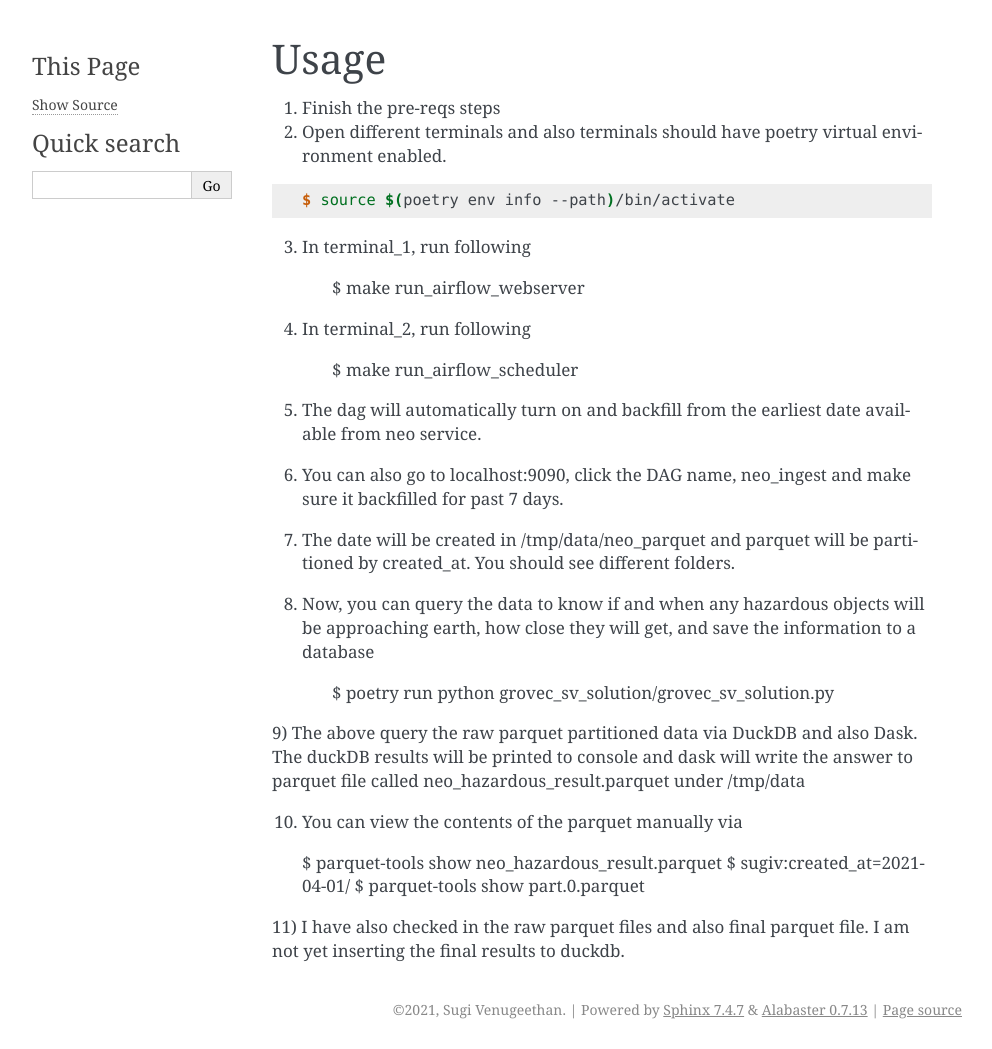
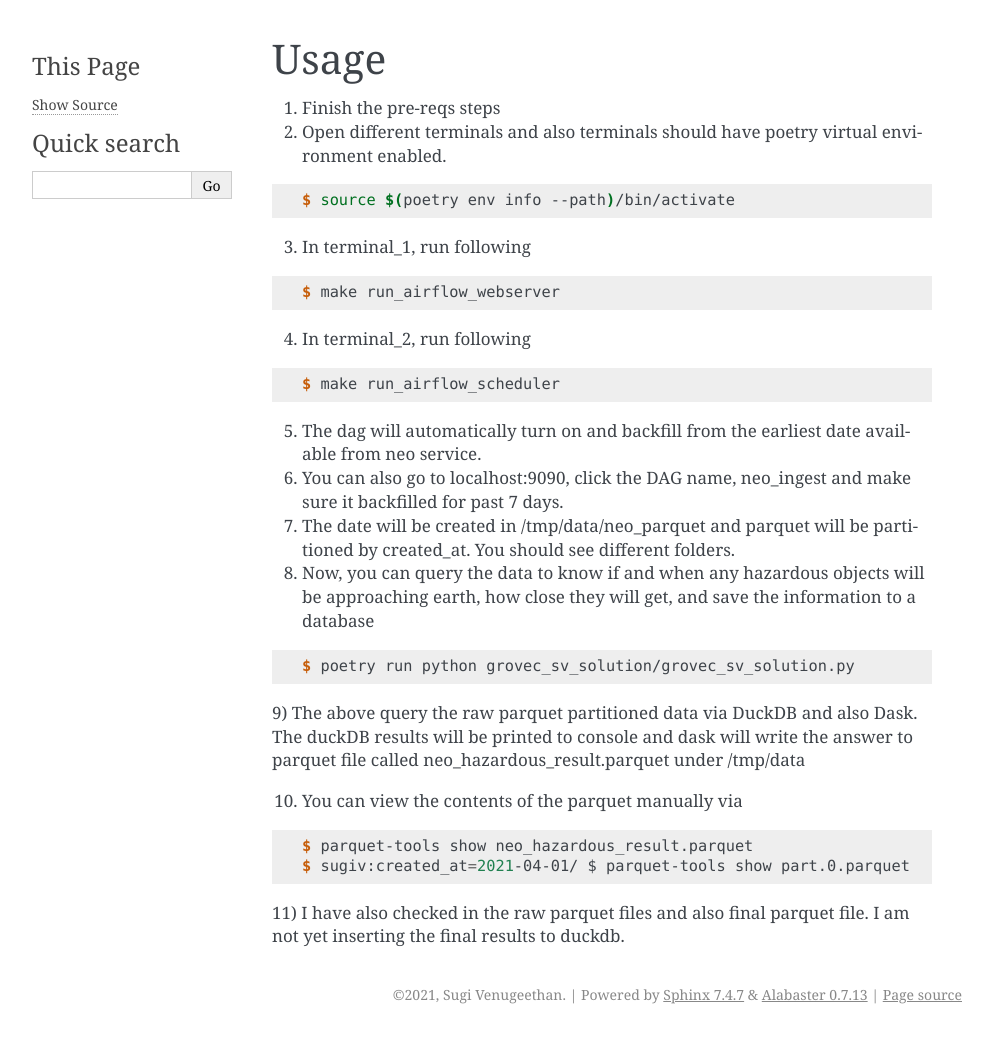
Before and after one commit to sugix/grovec_sv_solution, a Sphinx documentation site: the page built from docs/usage.rst, in a window 1280 px wide. Shown: the whole page, without its empty margins (148-1140 px from the left). Built offline with Sphinx 7.4.7, drawn with Linux system fonts in a browser that asks for light colours; pages that are not in the unit, such as notebooks, are missing from menus.

Commit message:
- Adding the raw neo ingest data and also the output parquet - Updating the documentation with code-block

```diff
--- a/docs/usage.rst
+++ b/docs/usage.rst
@@ -11,9 +11,13 @@ Usage
 
 3) In terminal_1, run following
 
+.. code-block:: console
+
     $ make run_airflow_webserver
 
 4) In terminal_2, run following
+
+.. code-block:: console
 
     $ make run_airflow_scheduler
 
@@ -23,6 +27,8 @@ Usage
 7) The date will be created in /tmp/data/neo_parquet and parquet will be partitioned by created_at. You should see different folders.
 8) Now, you can query the data to know if and when any hazardous objects will be approaching earth, how close they will get, and save the information to a database
 
+.. code-block:: console
+
     $ poetry run python grovec_sv_solution/grovec_sv_solution.py
 
 9) The above query the raw parquet partitioned data via DuckDB and also Dask. The duckDB results will be printed to console
@@ -30,6 +36,8 @@ and dask will write the answer to parquet file called neo_hazardous_result.parqu
 
 10) You can view the contents of the parquet manually via
 
+.. code-block:: console
+
     $ parquet-tools show neo_hazardous_result.parquet
     $ sugiv:created_at=2021-04-01/ $ parquet-tools show part.0.parquet
 
```
Also changed, not shown: 9 other files.
